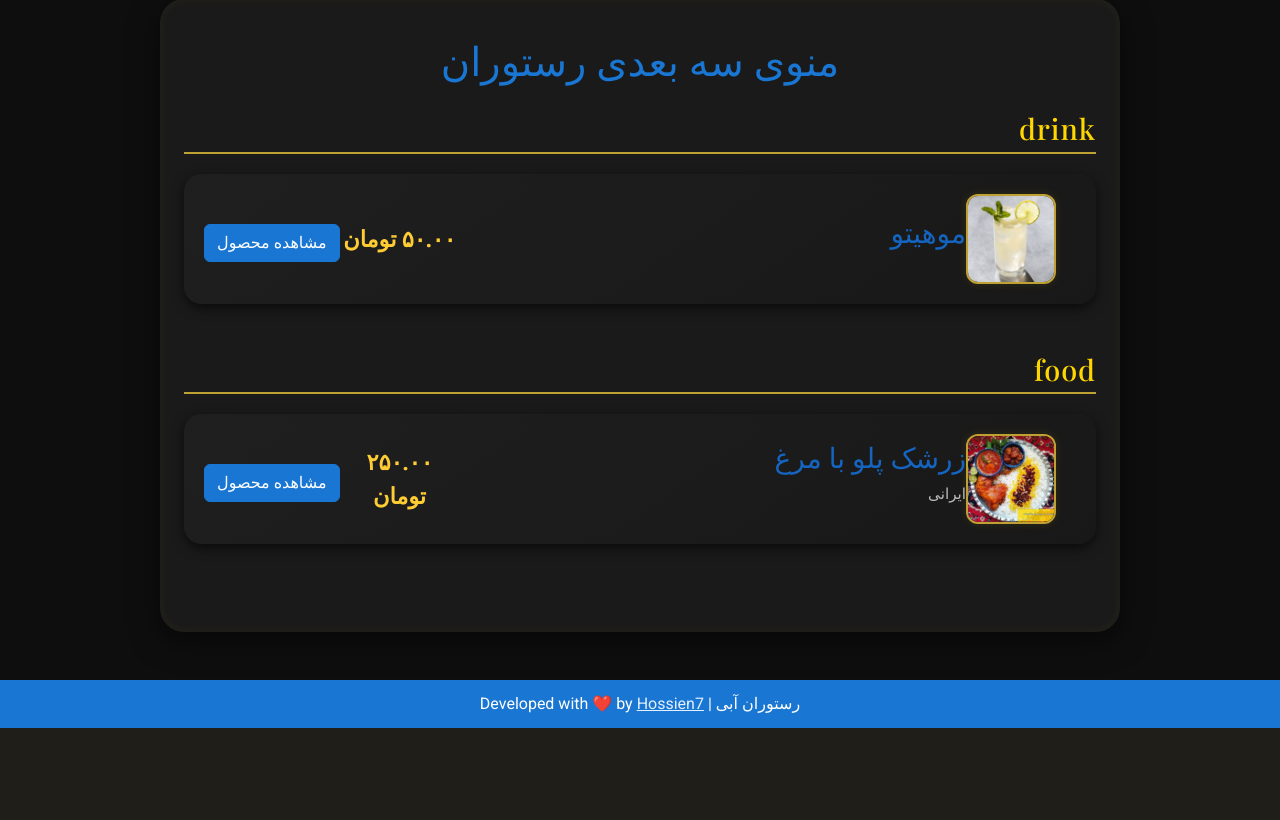
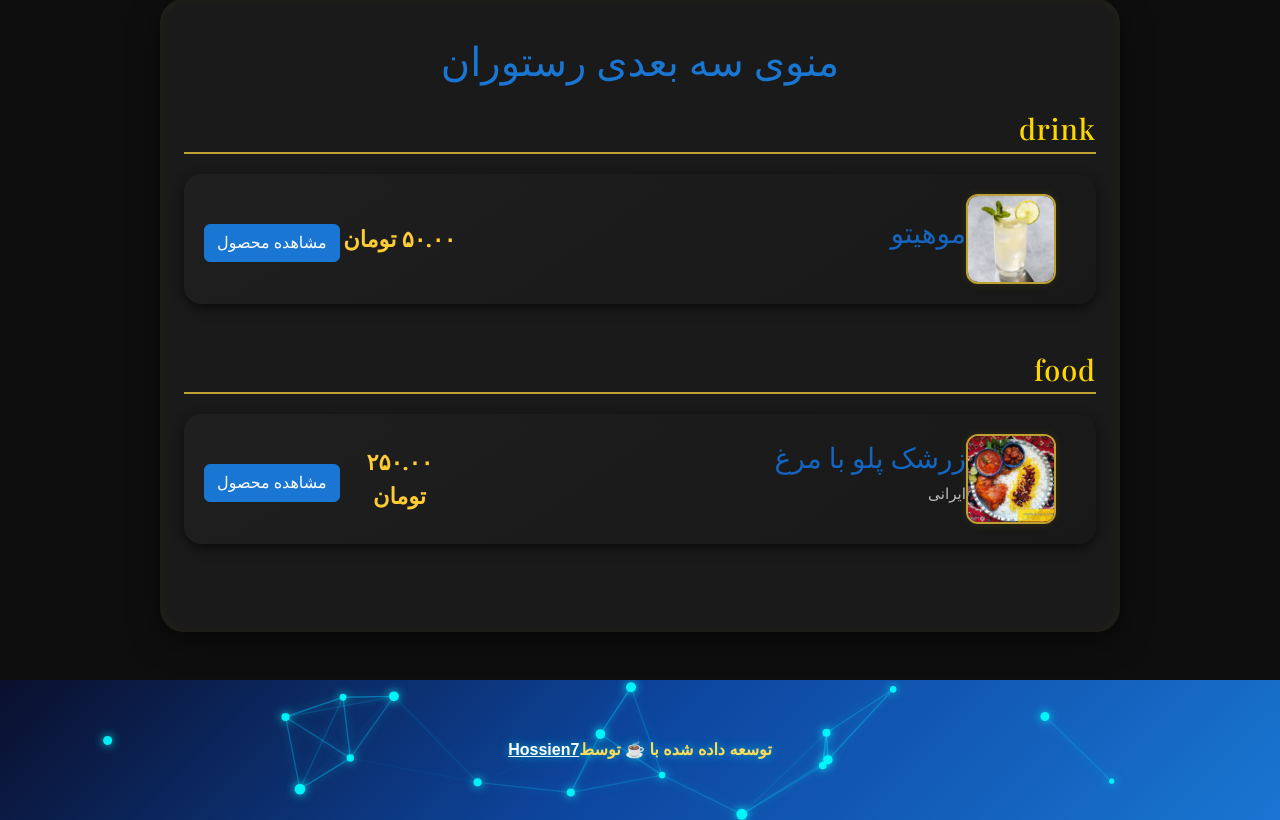
Before and after one commit to Hossien7/restaurant_menu_manager, a Django app: page / in a window 1280 px wide. Shown: the part 105-925 px from the top of the page. Before the commit the page ends 833 px from the top, so only its background shows below. Run offline with Django 5.2, Linux system fonts and the light colour scheme; data comes from the database, SQL or seed files in the repository.

Commit message:
ADD: NN_footer_added

```diff
--- a/resturant/menu/templates/menu/base.html
+++ b/resturant/menu/templates/menu/base.html
@@ -52,9 +52,10 @@
     {% block content %}{% endblock %}
 
     <!-- Footer -->
-    <footer>
+    <!-- <footer>
          رستوران آبی |
         Developed with ❤️ by <a href="https://github.com/Hossien7" style="color: #e3f0ff;">Hossien7</a>
-    </footer>
+    </footer> -->
+    {% include 'footer.html'   %}
 </body>
 </html>
--- /dev/null
+++ b/resturant/templates/footer.html
@@ -0,0 +1,190 @@
+<!DOCTYPE html>
+<html lang="fa">
+<head>
+    <meta charset="UTF-8">
+    <meta name="viewport" content="width=device-width, initial-scale=1.0">
+    <title>Document</title>
+</head>
+<body>
+    <footer id="neural-footer">
+  <canvas id="neural-canvas"></canvas>
+
+  <div class="footer-content">
+    <span class="author"> توسعه داده شده با ☕ توسط</span><a href="https://github.com/Hossien7" style="color: #fff;">Hossien7 </a>
+  </div>
+</footer>
+
+<style>
+  #neural-footer {
+    position: relative;
+    height: clamp(140px, 5vh, 220px); /* ارتفاع داینامیک */
+    overflow: hidden;
+    display: flex;
+    align-items: center;
+    justify-content: center;
+    font-family: "Vazirmatn", sans-serif;
+    font-size: 1rem;
+    color: #fff;
+  }
+
+  /* تم روشن */
+  body:not(.dark) #neural-footer {
+    background: linear-gradient(135deg, #0a0f2c, #0d47a1, #1976d2);
+  }
+
+  /* تم تاریک */
+  body.dark #neural-footer {
+    background: linear-gradient(135deg, #050510, #120026, #1b003d);
+  }
+
+  .footer-content {
+    position: relative;
+    z-index: 2;
+    text-shadow: 0 0 10px rgba(0, 255, 255, 0.6);
+    font-weight: bold;
+  }
+
+  .author {
+    color: #ffdd57;
+  }
+
+  #neural-canvas {
+    position: absolute;
+    inset: 0;
+    width: 100%;
+    height: 100%;
+    z-index: 1;
+    pointer-events: none;
+  }
+
+  /* اسپات لایت موس */
+  #neural-footer::before {
+    content: "";
+    position: absolute;
+    inset: 0;
+    background: radial-gradient(
+      circle at var(--mx, 50%) var(--my, 50%),
+      rgba(0, 255, 255, 0.4) 0px,
+      rgba(0, 200, 255, 0.2) 80px,
+      rgba(0, 0, 0, 0) 180px
+    );
+    mix-blend-mode: screen;
+    opacity: 0;
+    transition: opacity 0.25s ease;
+    z-index: 2;
+  }
+  #neural-footer:hover::before {
+    opacity: 1;
+  }
+</style>
+
+<script>
+(function () {
+  const footer = document.getElementById("neural-footer");
+  const canvas = document.getElementById("neural-canvas");
+  const ctx = canvas.getContext("2d");
+
+  let DPR = window.devicePixelRatio || 1;
+  function resizeCanvas() {
+    canvas.width = footer.clientWidth * DPR;
+    canvas.height = footer.clientHeight * DPR;
+    canvas.style.width = footer.clientWidth + "px";
+    canvas.style.height = footer.clientHeight + "px";
+    ctx.setTransform(DPR, 0, 0, DPR, 0, 0);
+
+    initNodes(); // بازتولید نودها با توجه به ابعاد جدید
+  }
+  window.addEventListener("resize", resizeCanvas);
+
+  let nodes = [];
+  function initNodes() {
+    nodes = [];
+    const count = Math.floor(canvas.width / 70); // مقیاس داینامیک
+    for (let i = 0; i < count; i++) {
+      nodes.push({
+        x: Math.random() * footer.clientWidth,
+        y: Math.random() * footer.clientHeight,
+        vx: (Math.random() - 0.5) * 1.2,
+        vy: (Math.random() - 0.5) * 1.2,
+        r: 2.5 + Math.random() * 3.5,
+      });
+    }
+  }
+
+  resizeCanvas();
+
+  let mx = footer.clientWidth / 2,
+    my = footer.clientHeight / 2;
+  footer.addEventListener("mousemove", (e) => {
+    const rect = footer.getBoundingClientRect();
+    mx = e.clientX - rect.left;
+    my = e.clientY - rect.top;
+    footer.style.setProperty("--mx", (mx / footer.clientWidth) * 100 + "%");
+    footer.style.setProperty("--my", (my / footer.clientHeight) * 100 + "%");
+  });
+
+  let running = true;
+  document.addEventListener("visibilitychange", () => {
+    running = !document.hidden;
+    if (running) requestAnimationFrame(animate);
+  });
+
+  function animate() {
+    if (!running) return;
+    ctx.clearRect(0, 0, footer.clientWidth, footer.clientHeight);
+
+    // نودها
+    for (let n of nodes) {
+      n.x += n.vx;
+      n.y += n.vy;
+      if (n.x < 0 || n.x > footer.clientWidth) n.vx *= -1;
+      if (n.y < 0 || n.y > footer.clientHeight) n.vy *= -1;
+    }
+
+    // خطوط
+    for (let i = 0; i < nodes.length; i++) {
+      for (let j = i + 1; j < nodes.length; j++) {
+        const dx = nodes[i].x - nodes[j].x;
+        const dy = nodes[i].y - nodes[j].y;
+        const dist = dx * dx + dy * dy;
+        if (dist < 140 * 140) {
+          const alpha = 1 - Math.sqrt(dist) / 140;
+          ctx.beginPath();
+          ctx.moveTo(nodes[i].x, nodes[i].y);
+          ctx.lineTo(nodes[j].x, nodes[j].y);
+
+          // رنگ بسته به تم
+          ctx.strokeStyle = document.body.classList.contains("dark")
+            ? `rgba(0,255,180,${alpha * 0.7})`
+            : `rgba(0,200,255,${alpha * 0.7})`;
+
+          ctx.lineWidth = 1.4;
+          ctx.stroke();
+        }
+      }
+    }
+
+    // نودها
+    for (let n of nodes) {
+      ctx.beginPath();
+      ctx.arc(n.x, n.y, n.r, 0, Math.PI * 2);
+
+      if (document.body.classList.contains("dark")) {
+        ctx.fillStyle = "rgba(0,255,180,0.85)";
+        ctx.shadowColor = "lime";
+      } else {
+        ctx.fillStyle = "rgba(0,255,255,0.9)";
+        ctx.shadowColor = "cyan";
+      }
+      ctx.shadowBlur = 10;
+      ctx.fill();
+    }
+
+    requestAnimationFrame(animate);
+  }
+  animate();
+})();
+</script>
+
+</body>
+</html>
```
Also changed, not shown: resturant/menu/templates/menu/item_detail.html (line endings or trailing spaces).
